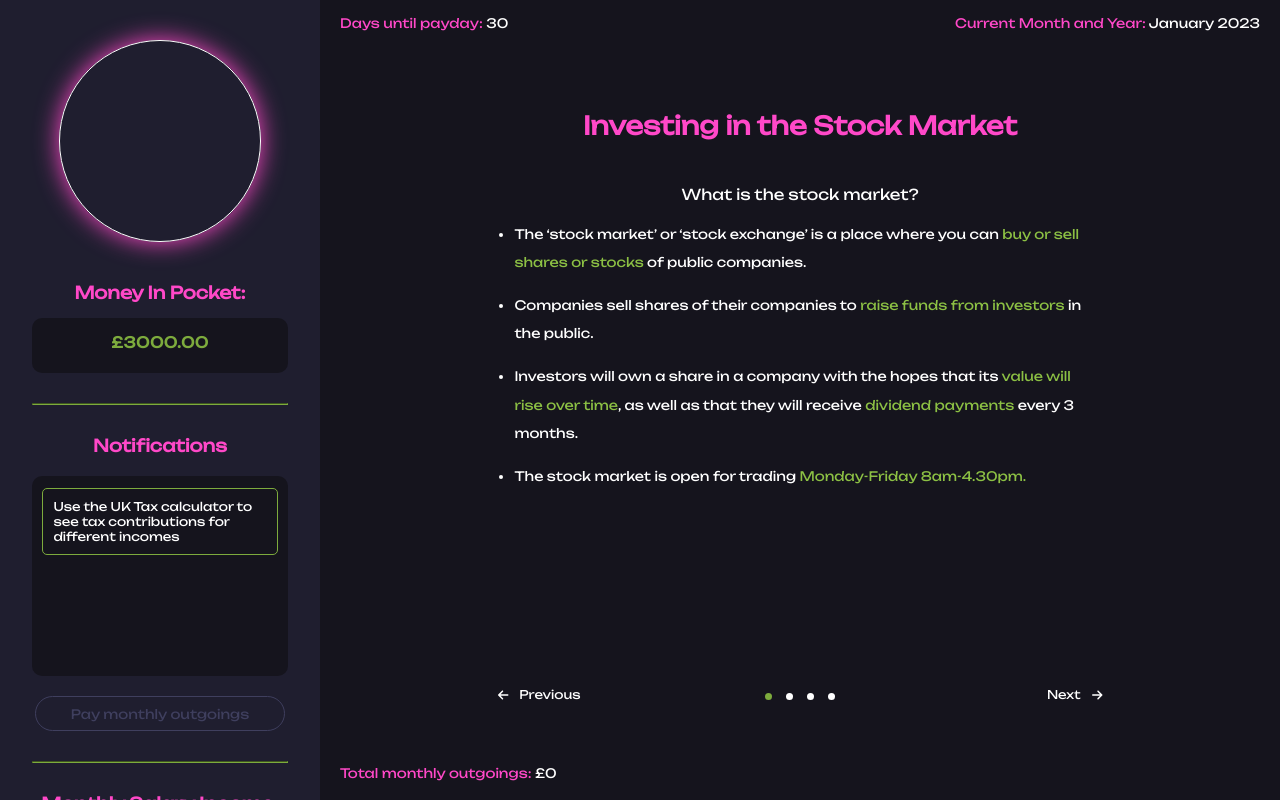
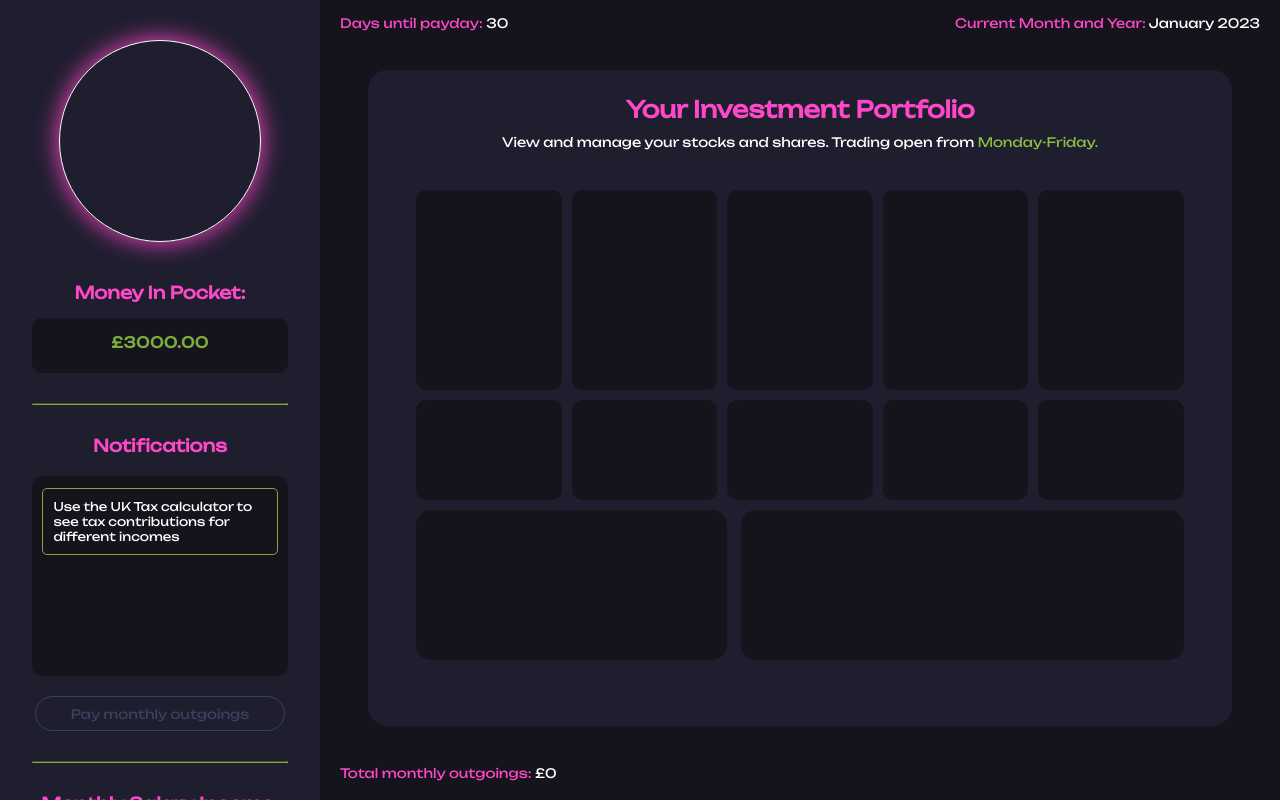
Before and after one commit to lucyscanlon/FinanceGame, a Vue app: page / in a window 1280 px wide. Built offline with nearby package versions, Linux system fonts and the light colour scheme.

Commit message:
investing portfolio layout completed

```diff
--- a/src/components/MainGame/InformationPages/InvestingIntroduction.vue
+++ b/src/components/MainGame/InformationPages/InvestingIntroduction.vue
@@ -54,7 +54,7 @@ The parent of this component:
                 </ul>
                 </div>
                 <div class="investingintro-portfoliolink-button-container">
-                    <button @click="useMainGameplayNav.navigateToPage(1)">View Investment Portfolio</button>
+                    <button @click="useMainGameplayNav.navigateToPage(9)">View Investment Portfolio</button>
                 </div>
             </div>
             <div class="previous-next-container incomestreams-slide3">
--- a/src/components/MainGame/MainGame.vue
+++ b/src/components/MainGame/MainGame.vue
@@ -67,13 +67,8 @@ Components:
       :startingSlide="2"></incomeStreamsIntroduction>
       <HouseDepositIntroduction v-if="manageMainGameNav.currentPage === 7"></HouseDepositIntroduction>
       <InvestingIntroduction v-if="manageMainGameNav.currentPage === 8"></InvestingIntroduction>
-    <div
-      v-if="
-        manageMainGameNav.currentPage === 1 &&
-        livingOptions.livingOptionsGameStage > 6
-      "
-      class="maingameplay-interaction-container"
-    >
+      <InvestmentPortfolioFull v-if="manageMainGameNav.currentPage === 9"></InvestmentPortfolioFull>
+    <div v-if="manageMainGameNav.currentPage === 1 && livingOptions.livingOptionsGameStage > 6" class="maingameplay-interaction-container">
       <div class="maingameplay-top-row-container">
         <PensionInteractionComponent></PensionInteractionComponent>
         <EverydaySavingInteractiveComponent></EverydaySavingInteractiveComponent>
@@ -129,6 +124,7 @@ import EmergencyFundIntroduction from "./InformationPages/EmergencyFundIntroduct
 import incomeStreamsIntroduction from "./InformationPages/IncomeStreamsIntroduction.vue";
 import HouseDepositIntroduction from "./InformationPages/HouseDepositIntroduction.vue";
 import InvestingIntroduction from "./InformationPages/InvestingIntroduction.vue";
+import InvestmentPortfolioFull from "./MainGameplayComponents/InvestingPortfolio.vue";
 
 // export component data
 export default {
@@ -152,6 +148,7 @@ export default {
     incomeStreamsIntroduction,
     HouseDepositIntroduction,
     InvestingIntroduction,
+    InvestmentPortfolioFull,
   },
 };
 </script>
--- /dev/null
+++ b/src/components/MainGame/MainGameplayComponents/InvestingPortfolio.vue
@@ -0,0 +1,66 @@
+<template>
+    <div class="investing-port-full-container">
+        <div class="investing-port-full-title">
+            <h1>Your Investment Portfolio</h1>
+        </div>
+        <div class="investing-port-full-desc">
+            <p>View and manage your stocks and shares. Trading open from <span class="colour-green">Monday-Friday.</span></p>
+        </div>
+        <div class="investing-port-full-stock-container">
+            <div class="investing-port-stock-flex">
+
+            </div>
+            <div class="investing-port-stock-flex">
+
+            </div>
+            <div class="investing-port-stock-flex">
+
+            </div>
+            <div class="investing-port-stock-flex">
+
+            </div>
+            <div class="investing-port-stock-flex">
+
+            </div>
+        </div>
+        <div class="investing-port-buy-sell-buttons-container">
+            <div class="investing-port-buy-sell-flex">
+
+            </div>
+            <div class="investing-port-buy-sell-flex">
+
+            </div>
+            <div class="investing-port-buy-sell-flex">
+
+            </div>
+            <div class="investing-port-buy-sell-flex">
+
+            </div>
+            <div class="investing-port-buy-sell-flex">
+
+            </div>
+        </div>
+        <div class="investing-port-total-visual-container">
+            <div class="investing-port-total-number-container">
+
+            </div>
+            <div class="investing-port-visual-container">
+
+            </div>
+        </div>
+
+
+    </div>
+
+</template>
+<script setup>
+
+</script>
+<script>
+
+export default {
+name: 'InvestmentPortfolioFull',
+
+}
+
+</script>
--- a/src/store/MainGameChoicesStore.js
+++ b/src/store/MainGameChoicesStore.js
@@ -4,7 +4,7 @@ export const useMainGameplayNavigationStore = defineStore({
   id: "MainGameNavigationStore",
   state: () => ({
     mainGameComponentsUnlocked: 5,
-    currentPage: 8,
+    currentPage: 9,
   }),
   actions: {
     navigateToPage(num) {
--- a/src/styles/style.css
+++ b/src/styles/style.css
@@ -2431,3 +2431,104 @@ input[type="number"] {
   background-color: #1f1e2f;
   cursor: pointer;
 }
+
+.maingameplay-investmentportfolio-full-container {
+  width: 100%;
+  position: absolute;
+  z-index: 1000;
+  top: 0;
+  left: 0;
+}
+
+.investing-port-full-container {
+  width: 90%;
+  margin: 0 auto;
+  height: 82vh;
+  background-color:#1f1e2f;
+  margin-top: 20px;
+  border-radius: 20px;
+}
+
+.investing-port-full-title {
+  width: 80%;
+  margin: 0 auto;
+  text-align: center;
+  font-family: unbounded-reg;
+  color:#ff48c8;
+  padding-top: 25px;
+}
+
+.investing-port-full-title h1 {
+  font-size: 23px;
+}
+
+.investing-port-full-desc {
+  width: 70%;
+  margin: 0 auto;
+  text-align: center;
+  color: white;
+  font-family: unbounded-reg;
+  padding-top: 10px;
+  font-size: 13px;
+}
+
+.investing-port-full-stock-container {
+  width: 90%;
+  margin: 0 auto;
+  display: flex;
+  flex-direction: row;
+  overflow: auto;
+  margin-top: 40px;
+}
+
+.investing-port-stock-flex {
+  width: 20%;
+  margin-left: 5px;
+  margin-right: 5px;
+  height: 200px;
+  background-color:#15141d;
+  border-radius: 10px;
+}
+
+.investing-port-buy-sell-buttons-container {
+  width: 90%;
+  margin: 0 auto;
+  overflow: auto;
+  display: flex;
+  flex-direction: row;
+  margin-top: 10px;
+}
+
+.investing-port-buy-sell-flex {
+  width: 20%;
+  margin-left: 5px;
+  margin-right: 5px;
+  height: 100px;
+  background-color:#15141d;
+  border-radius: 10px;
+}
+
+.investing-port-total-visual-container {
+  width: 90%;
+  margin: 0 auto;
+  overflow: auto;
+  padding-top: 10px;
+}
+
+.investing-port-total-number-container {
+  width: 40%;
+  height: 150px;
+  background-color: #15141d;
+  border-radius: 15px;
+  float: left;
+  margin-left: 5px;
+}
+
+.investing-port-visual-container {
+  width: 57%;
+  float: right;
+  margin-right: 5px;
+  height: 150px;
+  background-color: #15141d;
+  border-radius: 15px;
+}
```
